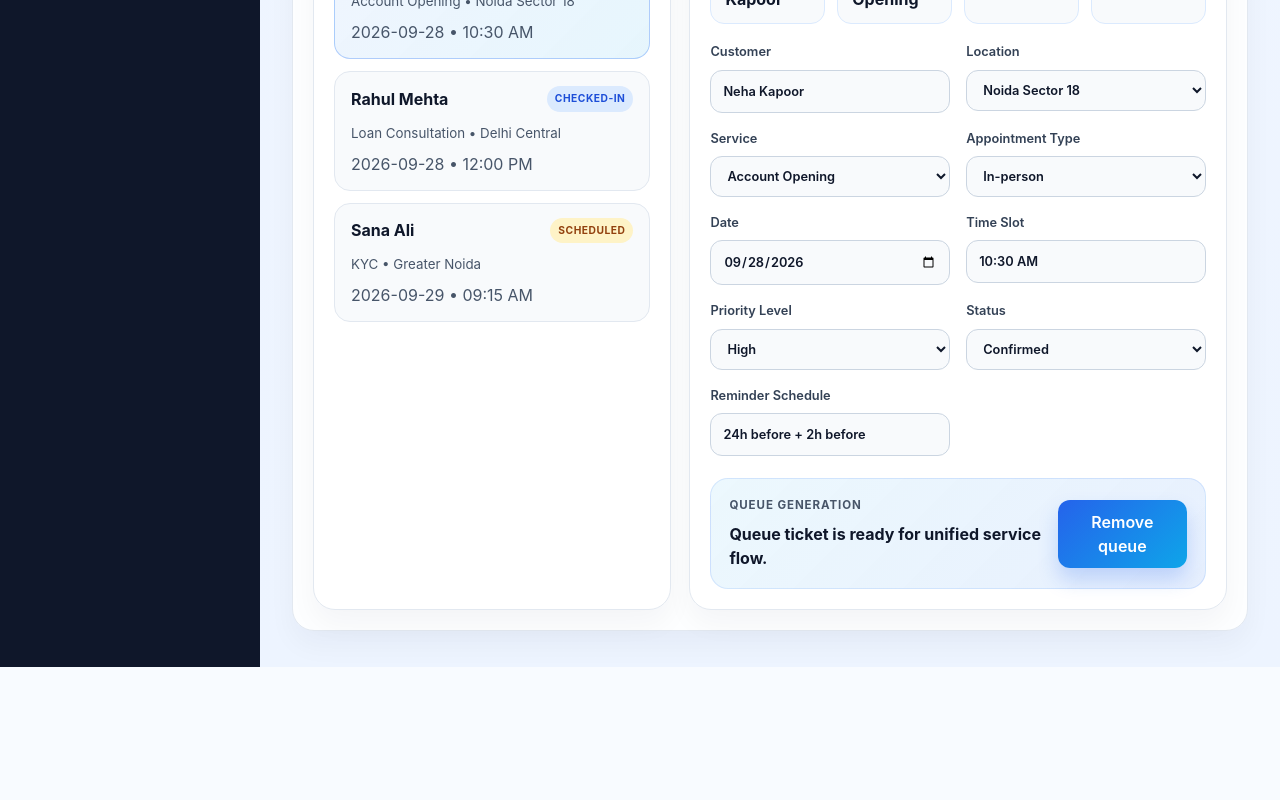
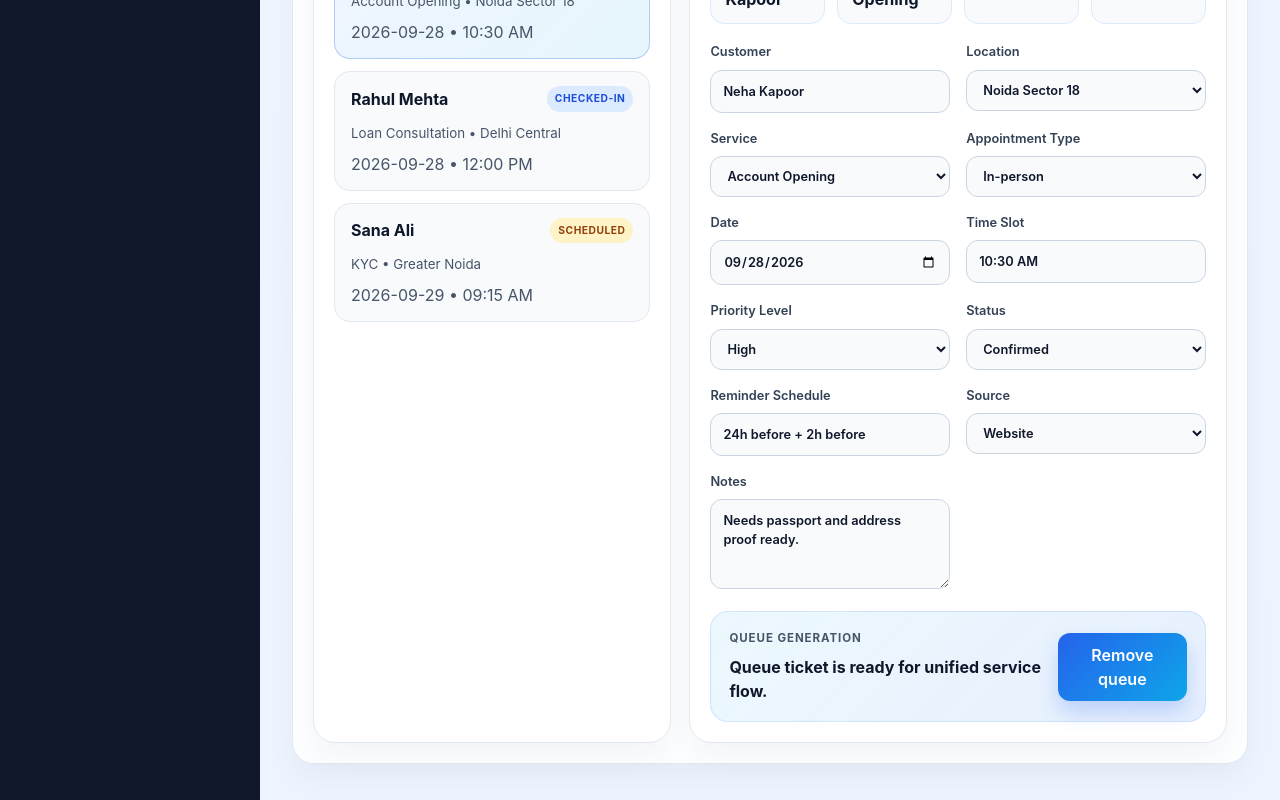
Before and after one commit to KANHAIYAKS108/QFlow, a React (Vite) app: page / in a window 1280 px wide. Shown: the part 2289-3089 px from the top of the page. Before the commit the page ends 2956 px from the top, so only its background shows below. Built offline with nearby package versions, Linux system fonts and the light colour scheme.

Commit message:
Add appointment source and notes

```diff
--- a/src/App.jsx
+++ b/src/App.jsx
@@ -92,6 +92,8 @@ const initialAppointments = [
     status: 'Confirmed',
     reminderSchedule: '24h before + 2h before',
     priorityLevel: 'High',
+    source: 'Website',
+    notes: 'Needs passport and address proof ready.',
     queueGenerated: true,
   },
   {
@@ -105,6 +107,8 @@ const initialAppointments = [
     status: 'Checked-In',
     reminderSchedule: '1h before',
     priorityLevel: 'Normal',
+    source: 'Call center',
+    notes: 'Digital meeting link already shared.',
     queueGenerated: true,
   },
   {
@@ -118,6 +122,8 @@ const initialAppointments = [
     status: 'Scheduled',
     reminderSchedule: 'Same-day confirmation',
     priorityLevel: 'VIP',
+    source: 'Branch walk-in',
+    notes: 'Request priority lane and quick verification.',
     queueGenerated: false,
   },
 ]
@@ -268,6 +274,8 @@ function App() {
       status: 'Scheduled',
       reminderSchedule: '2h before',
       priorityLevel: 'Normal',
+      source: 'Website',
+      notes: 'Awaiting customer confirmation.',
       queueGenerated: false,
     }
 
@@ -828,6 +836,26 @@ function App() {
                     }
                   />
                 </label>
+                <label>
+                  Source
+                  <select
+                    value={selectedAppointment.source}
+                    onChange={(event) => updateSelectedAppointment('source', event.target.value)}
+                  >
+                    <option>Website</option>
+                    <option>Call center</option>
+                    <option>Branch walk-in</option>
+                    <option>Mobile app</option>
+                  </select>
+                </label>
+                <label className="full-width">
+                  Notes
+                  <textarea
+                    rows="3"
+                    value={selectedAppointment.notes}
+                    onChange={(event) => updateSelectedAppointment('notes', event.target.value)}
+                  />
+                </label>
               </div>
 
               <div className="queue-box">
```
